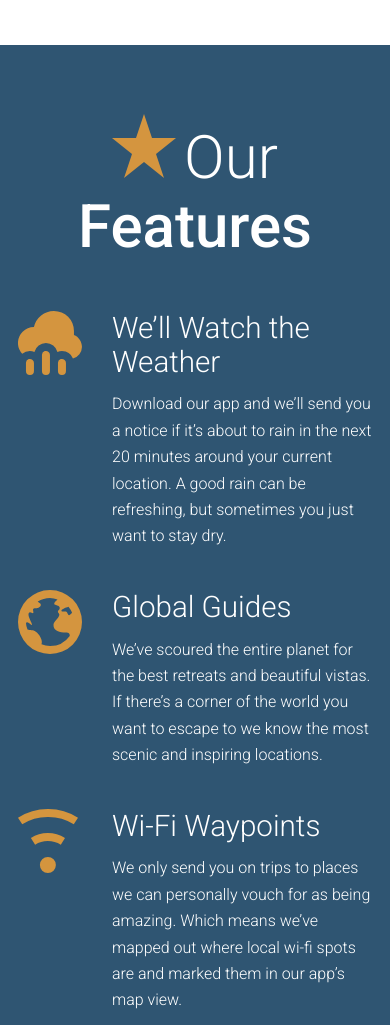
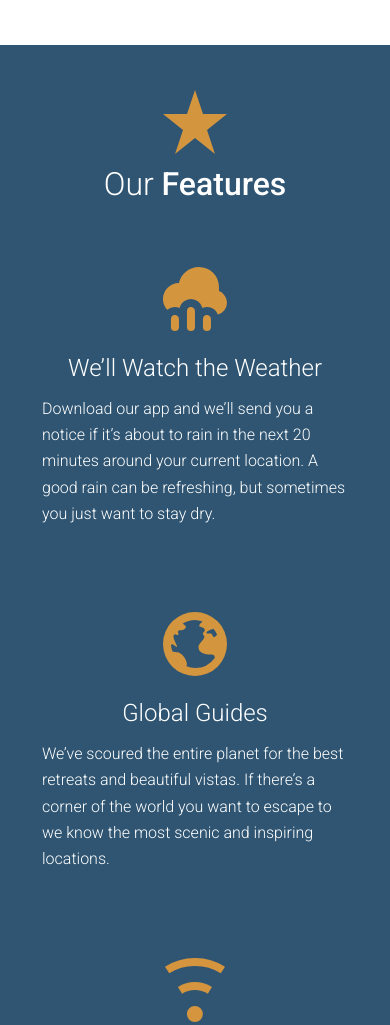
Before and after one commit to kprenesti/practice-travel-site, a website: page app/index.html in a window 390 px wide. Shown: the part 2069-3094 px from the top of the page. Drawn offline with Linux system fonts and the light colour scheme.

Commit message:
Made our-features section responsive

```diff
--- a/app/assets/styles/modules/_feature-item.css
+++ b/app/assets/styles/modules/_feature-item.css
@@ -1,14 +1,27 @@
 .feature-item {
-  padding-left: 94px;
   position: relative;
+  padding: .5rem 1.5rem;
   margin-bottom: 2.5rem;
+    @mixin atSmall {
+      padding-left: 94px;
+    }
   &__icon {
-    position: absolute;
-    left: 0;
+    display: block;
+    position: relative;
+    margin-left:auto;
+    margin-right: auto;
+    @mixin atMedium {
+      position: absolute;
+      left: 0;
+    }
   }
   &__title {
-    font-size: 1.85rem;
+    font-size: 1.5rem;
     font-weight: 300;
     margin-bottom: .8rem;
+    text-align: center;
+    @mixin atSmall {
+      font-size: 1.85rem;
+    }
   }
 }
--- a/app/assets/styles/modules/_section-title.css
+++ b/app/assets/styles/modules/_section-title.css
@@ -1,13 +1,29 @@
 .section-title {
-  font-size: 3.75rem;
+  font-size: 2rem;
   font-weight: 300;
   text-align: center;
+  margin-bottom: 3.5rem;
+
+  @mixin atSmall {
+    font-size: 3.75rem;
+    margin-bottom: 5rem;
+  }
 
   strong {
     font-weight: 500;
   }
 
   &__icon {
-    margin-right: .5rem;
+    display: block;
+    margin-left: auto;
+    margin-right: auto;
+    margin-bottom: .75rem;
+      @mixin atSmall {
+      display: inline-block;
+      margin-right: .5rem;
+      margin-left: 0;
+      margin-bottom: 0;
+    }
+
   }
 }
--- a/app/temp/styles/styles.css
+++ b/app/temp/styles/styles.css
@@ -703,9 +703,18 @@ a {
 }
 
 .section-title {
-  font-size: 3.75rem;
+  font-size: 2rem;
   font-weight: 300;
   text-align: center;
+  margin-bottom: 3.5rem;
+}
+
+@media (min-width: 530px) {
+
+  .section-title {
+    font-size: 3.75rem;
+    margin-bottom: 5rem;
+  }
 }
 
 .section-title strong {
@@ -713,22 +722,60 @@ a {
 }
 
 .section-title__icon {
-  margin-right: .5rem;
+  display: block;
+  margin-left: auto;
+  margin-right: auto;
+  margin-bottom: .75rem;
+}
+
+@media (min-width: 530px) {
+
+  .section-title__icon {
+    display: inline-block;
+    margin-right: .5rem;
+    margin-left: 0;
+    margin-bottom: 0;
+  }
 }
 
 .feature-item {
-  padding-left: 94px;
   position: relative;
+  padding: .5rem 1.5rem;
   margin-bottom: 2.5rem;
 }
 
+@media (min-width: 530px) {
+
+  .feature-item {
+    padding-left: 94px;
+  }
+}
+
 .feature-item__icon {
-  position: absolute;
-  left: 0;
+  display: block;
+  position: relative;
+  margin-left:auto;
+  margin-right: auto;
+}
+
+@media (min-width: 880px) {
+
+  .feature-item__icon {
+    position: absolute;
+    left: 0;
+  }
 }
 
 .feature-item__title {
-  font-size: 1.85rem;
+  font-size: 1.5rem;
   font-weight: 300;
   margin-bottom: .8rem;
+  text-align: center;
 }
+
+@media (min-width: 530px) {
+
+  .feature-item__title {
+    font-size: 1.85rem;
+  }
+}
```
